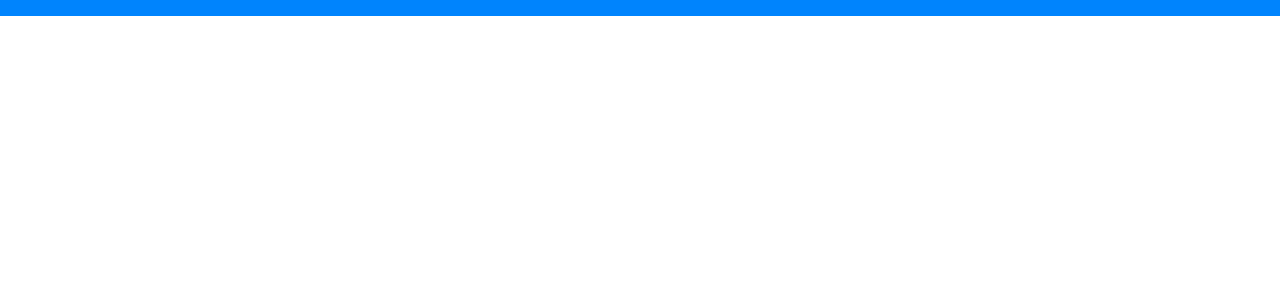
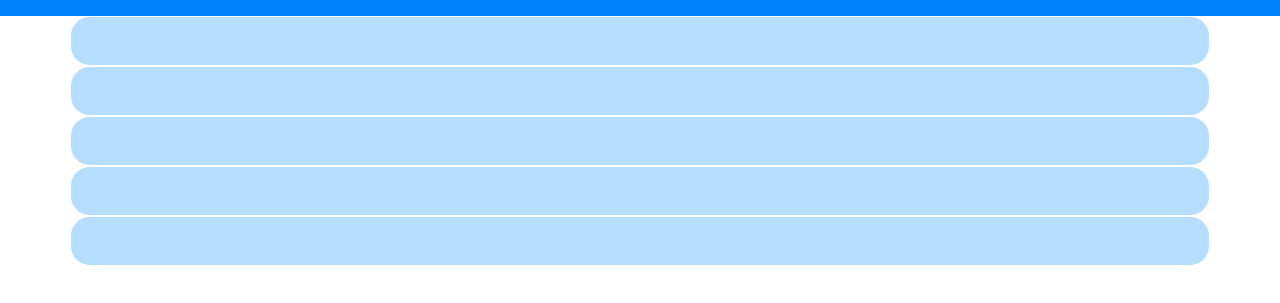
Before and after one commit to nicolaoo/LCT, a plain HTML site: page index.html in a window 1280 px wide. Shown: the part 67-370 px from the top of the page. Drawn offline with Linux system fonts and the light colour scheme.

Commit message:
FEAT section card

```diff
--- a/index.html
+++ b/index.html
@@ -50,7 +50,35 @@
     </header>
 
     <main>
+        <section class="container">
+            <div class="row-nav">
+                <div class="col-3">
+                    <div class="card">
 
+                    </div>
+                </div>
+                <div class="col-3">
+                    <div class="card">
+
+                    </div>
+                </div>
+                <div class="col-3">
+                    <div class="card">
+
+                    </div>
+                </div>
+                <div class="col-3">
+                    <div class="card">
+
+                    </div>
+                </div>
+                <div class="col-3">
+                    <div class="card">
+
+                    </div>
+                </div>
+            </div>
+        </section>
     </main>
 
     <footer>
--- a/style.css
+++ b/style.css
@@ -86,3 +86,17 @@ header {
     padding: 5px 10px;
     color: black;
 }
+
+/**********
+MAIN
+************/
+
+/* first section */
+
+.card {
+    background-color: var(--lightblue);
+    padding: 20px;
+    min-height: 50px;
+    border: 1px solid;
+    border-radius: 20px;
+}
```
